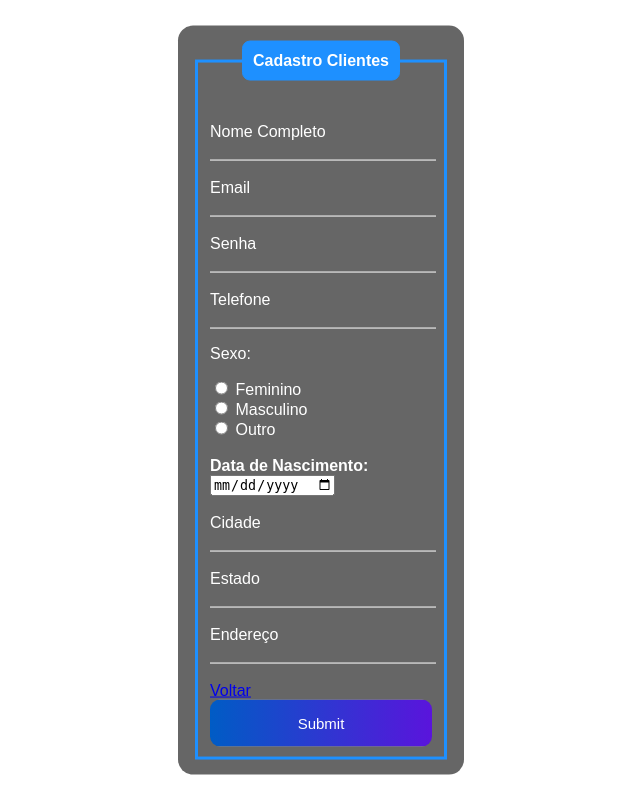
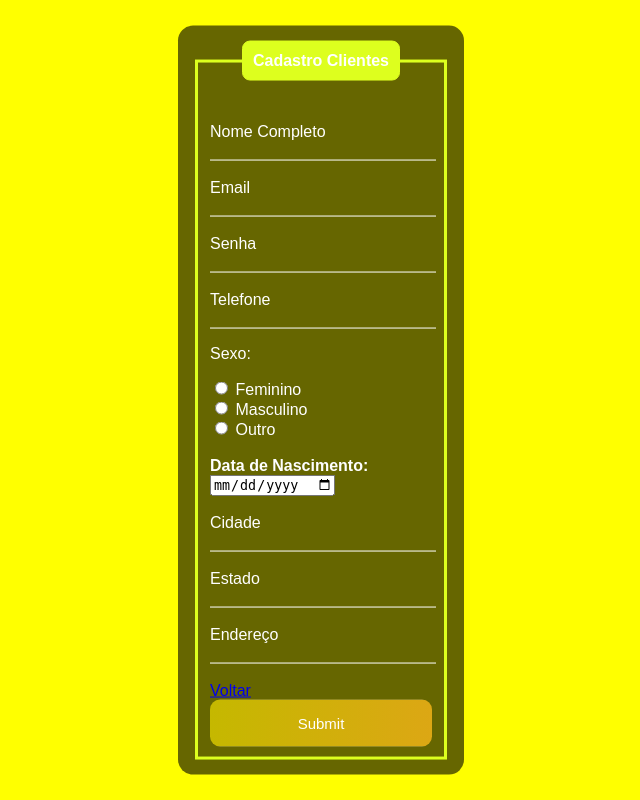
Before and after one commit to JoaoViniciusLT/4_Patas_Shop_2, a PHP site: page /formulario.php in a window 1280 px wide. Shown: the whole page, without its empty margins (319-959 px from the left). Run offline with PHP 8.4, Linux system fonts and the light colour scheme.

Commit message:
4 Patas Shop

```diff
--- a/styles.css
+++ b/styles.css
@@ -1,8 +1,6 @@
 body{
     font-family: Arial, Helvetica, sans-serif;
-    /*background: url("./asset/images/Form-Image.jpg") no-repeat center center;*/
-    background-size: cover;
-    background-position: center;
+    background-color: yellow;
 
 
 }
@@ -18,13 +16,13 @@ body{
     width: 20%;
 }
 fieldset{
-    border: 3px solid dodgerblue;
+    border: 3px solid rgb(221, 255, 30);
 }
 legend{
-    border: 1px solid dodgerblue;
+    border: 1px solid rgb(221, 255, 30);
     padding: 10px;
     text-align: center;
-    background-color: dodgerblue;
+    background-color: rgb(221, 255, 30);
     border-radius: 8px;
 
 }
@@ -51,7 +49,7 @@ legend{
 .inputUser:focus ~.labelInput, .inputUser:valid ~ .labelInput{
     top: -20px;
     font-size: 12px;
-    color: dodgerblue
+    color: rgb(221, 255, 30)
 }
 #anonasc{
     border:none;
@@ -61,7 +59,7 @@ legend{
     font-size: 15px;
 }
 #submit{
-    background-image: linear-gradient(to right, rgb(0,92,197), rgb(90,20,220)) ;
+    background-image: linear-gradient(to right, rgb(197, 184, 0), rgb(220, 167, 20)) ;
     width: 100%;
     border: none;
     padding: 15px;
@@ -71,7 +69,7 @@ legend{
     border-radius: 10px;
 }
 #submit:hover{
-    background-image: linear-gradient(to right, rgb(0,80,172), rgb(80,19,195));
+    background-image: linear-gradient(to right, rgb(172, 169, 0), rgb(195, 139, 19));
 }
 .voltar{
     align-items: center;
@@ -79,7 +77,5 @@ legend{
     text-decoration: none;
 }
 main{
-    /*background: url("./asset/images/Form-Image.jpg") no-repeat center center;*/
-    background-size: cover;
-    background-position: center;
+    background-color: yellow;
 }
```
Also changed, not shown: sla.php (deleted, +0 -30 lines).
